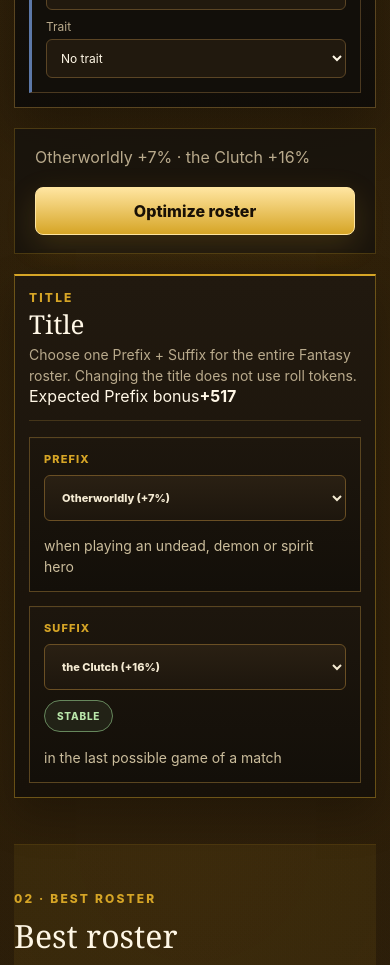
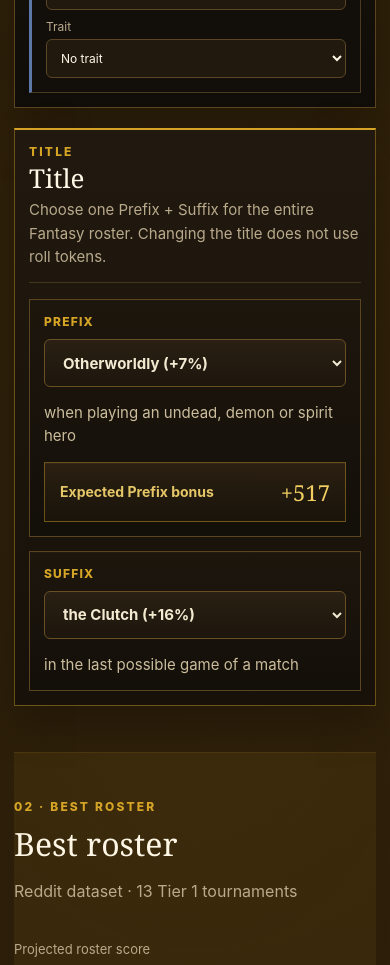
Before and after one commit to Kadadji1/dota2-fantasy-optimizer-2026, a Next.js app: page / in a window 390 px wide. Shown: the part 3500-4465 px from the top of the page. Built offline with nearby package versions, Linux system fonts and the light colour scheme.

Commit message:
polish title controls and remove redundant builder footer

```diff
--- a/app/titles.css
+++ b/app/titles.css
@@ -1,7 +1,7 @@
 #builder{display:flex;flex-direction:column}
 #builder>.section-title{order:1}
 #builder>.banner-board{order:2}
-#builder>.builder-footer{order:3}
+#builder>.builder-footer{display:none!important}
 #builder>.title-panel{order:4}
 
 .title-panel{scroll-margin-top:84px;margin:26px 0 0;padding:20px;border:1px solid rgba(214,165,38,.42);border-top:2px solid var(--gold);background:linear-gradient(180deg,#21190f 0%,#171109 100%);box-shadow:0 18px 40px rgba(0,0,0,.24);font-family:Inter,ui-sans-serif,system-ui,-apple-system,BlinkMacSystemFont,"Segoe UI",sans-serif;color:var(--text)}
@@ -11,35 +11,37 @@
 .title-panel-heading>div{display:block}
 .title-panel-heading .eyebrow{margin-bottom:5px}
 .title-panel-heading h3{font-family:Georgia,"Times New Roman",serif;font-size:29px;font-weight:500;line-height:1.1;margin:0 0 6px;color:var(--text)}
-.title-panel-heading p{margin:0;color:var(--muted);font-size:14px;line-height:1.5}
-.title-score-chip{display:none}
+.title-panel-heading p{margin:0;color:var(--muted);font-size:15px;line-height:1.55}
+.title-score-chip{display:none!important}
 
 .title-control-grid{display:grid;grid-template-columns:minmax(0,.9fr) minmax(0,1.45fr);gap:14px;align-items:stretch}
-.title-control-card{display:flex;flex-direction:column;min-height:0;padding:16px;border:1px solid var(--line);background:linear-gradient(180deg,#1d160d 0%,#130f09 100%);border-radius:0;box-shadow:inset 0 1px 0 rgba(255,255,255,.015)}
-.title-control-card label{display:grid;gap:9px;color:var(--gold);font-size:11px;font-weight:800;text-transform:uppercase;letter-spacing:.1em}
-.title-control-card select{width:100%;min-height:46px;margin:0;background:linear-gradient(180deg,#2a2013 0%,#1d160d 100%);border:1px solid #6a4f24;color:#f4ead2;border-radius:6px;padding:10px 38px 10px 13px;outline:none;color-scheme:dark}
+.title-control-card{display:flex;flex-direction:column;min-height:0;padding:17px;border:1px solid var(--line);background:linear-gradient(180deg,#1d160d 0%,#130f09 100%);border-radius:0;box-shadow:inset 0 1px 0 rgba(255,255,255,.015)}
+.title-control-card label{display:grid;gap:10px;color:var(--gold);font-size:13px;font-weight:800;text-transform:uppercase;letter-spacing:.1em}
+.title-control-card select{width:100%;min-height:50px;margin:0;background:linear-gradient(180deg,#2a2013 0%,#1d160d 100%);border:1px solid #6a4f24;color:#f4ead2;border-radius:6px;padding:11px 40px 11px 14px;outline:none;color-scheme:dark;font-size:16px;font-weight:650}
 .title-control-card select option{background:#1d160d;color:#f4ead2}
 .title-control-card select:focus{border-color:var(--gold);box-shadow:0 0 0 2px rgba(214,165,38,.12)}
-.title-control-card>p{min-height:0;margin:14px 0 0;color:#cbbd9c;font-size:14px;line-height:1.5}
-.title-control-card>.title-stat-line,.title-control-card>small{display:none}
-.suffix-label-row{display:grid;grid-template-columns:minmax(0,1fr) auto;gap:10px;align-items:end}
-.suffix-badge{align-self:end;margin-bottom:1px;border:1px solid;padding:9px 12px;border-radius:999px;font-size:10px;font-weight:800;letter-spacing:.08em;text-transform:uppercase;white-space:nowrap}
-.category-stable{color:#b9e7aa;border-color:#66875c;background:rgba(102,135,92,.14)}
-.category-gamble{color:#ffe5a0;border-color:#d6a526;background:rgba(214,165,38,.12)}
-.category-avoid{color:#efb0a4;border-color:#b75a47;background:rgba(183,90,71,.12)}
+.title-control-card>p{min-height:0;margin:14px 0 0;color:#cbbd9c;font-size:15px;line-height:1.55}
+.title-control-card>small{display:none}
+.title-control-card>.title-stat-line{display:none}
+.prefix-card>.title-stat-line{display:flex;justify-content:space-between;align-items:center;gap:18px;margin:14px 0 0;padding:14px 15px;border:1px solid rgba(214,165,38,.42);background:linear-gradient(180deg,rgba(45,33,17,.92),rgba(25,19,11,.96));box-shadow:inset 0 1px 0 rgba(255,236,177,.04)}
+.prefix-card>.title-stat-line span{color:#e6c768;font-size:15px;font-weight:750}
+.prefix-card>.title-stat-line b{color:#f3cf63;font-family:Georgia,"Times New Roman",serif;font-size:25px;font-weight:500}
+.suffix-label-row{display:block}
+.suffix-badge{display:none!important}
 
 .prefix-recommendations{display:none}
 .suffix-guide{margin-top:16px;padding-top:14px;border-top:1px solid rgba(90,69,32,.65)}
-.suffix-guide h4{margin:0 0 11px;font-family:Georgia,"Times New Roman",serif;color:var(--text);font-size:19px;font-weight:500}
-.suffix-guide-group{padding:9px 0;border-top:1px solid rgba(90,69,32,.34)}
+.suffix-guide h4{margin:0 0 12px;font-family:Georgia,"Times New Roman",serif;color:var(--text);font-size:20px;font-weight:500}
+.suffix-guide-group{padding:10px 0;border-top:1px solid rgba(90,69,32,.34)}
 .suffix-guide-group:first-of-type{border-top:0;padding-top:0}
-.suffix-guide-group>strong{display:block;margin-bottom:7px;font-size:10px;font-weight:800;letter-spacing:.09em;text-transform:uppercase}
+.suffix-guide-group>strong{display:block;margin-bottom:8px;font-size:11px;font-weight:800;letter-spacing:.09em;text-transform:uppercase}
 .suffix-guide-group.stable>strong{color:#9fd58f}
 .suffix-guide-group.gamble>strong{color:#e6c768}
 .suffix-guide-group.avoid>strong{color:#e48e7c}
-.suffix-guide-buttons{display:flex;flex-wrap:wrap;gap:7px}
-.suffix-guide-buttons button{min-height:34px;padding:7px 11px;border:1px solid #65491f;border-radius:5px;background:linear-gradient(180deg,#22190f,#161008);color:#f0e2c1;cursor:pointer;transition:border-color .15s ease,background .15s ease}
-.suffix-guide-buttons button:hover{border-color:var(--gold);background:rgba(214,165,38,.11)}
+.suffix-guide-buttons{display:flex;flex-wrap:wrap;gap:8px}
+.suffix-guide-buttons button{min-height:36px;padding:8px 12px;border:1px solid #65491f;border-radius:5px;background:linear-gradient(180deg,#22190f,#161008);color:#f0e2c1;cursor:pointer;font-size:13px;font-weight:650;transition:border-color .15s ease,background .15s ease,color .15s ease,transform .15s ease}
+.suffix-guide-buttons button:hover{transform:translateY(-1px);border-color:var(--gold);background:rgba(214,165,38,.11)}
+.suffix-guide-buttons button.active{border-color:var(--gold);background:rgba(214,165,38,.18);color:#ffe39a}
 
 .prefix-frequency{margin-top:6px;color:var(--gold)!important;font-size:11px;line-height:1.45}
 .prefix-breakdown{margin-top:4px;padding-top:8px;border-top:1px solid rgba(90,69,32,.65)}
@@ -53,7 +55,9 @@
   .title-panel{margin-top:20px;padding:14px}
   .title-panel-heading h3{font-size:26px}
   .title-control-card{padding:14px}
-  .suffix-label-row{grid-template-columns:1fr}
-  .suffix-badge{justify-self:start}
-  .suffix-guide-buttons button{flex:1 1 auto}
+  .title-control-card label{font-size:12px}
+  .title-control-card select{min-height:48px;font-size:15px}
+  .prefix-card>.title-stat-line span{font-size:14px}
+  .prefix-card>.title-stat-line b{font-size:22px}
+  .suffix-guide-buttons button{flex:1 1 auto;text-align:left}
 }
```
